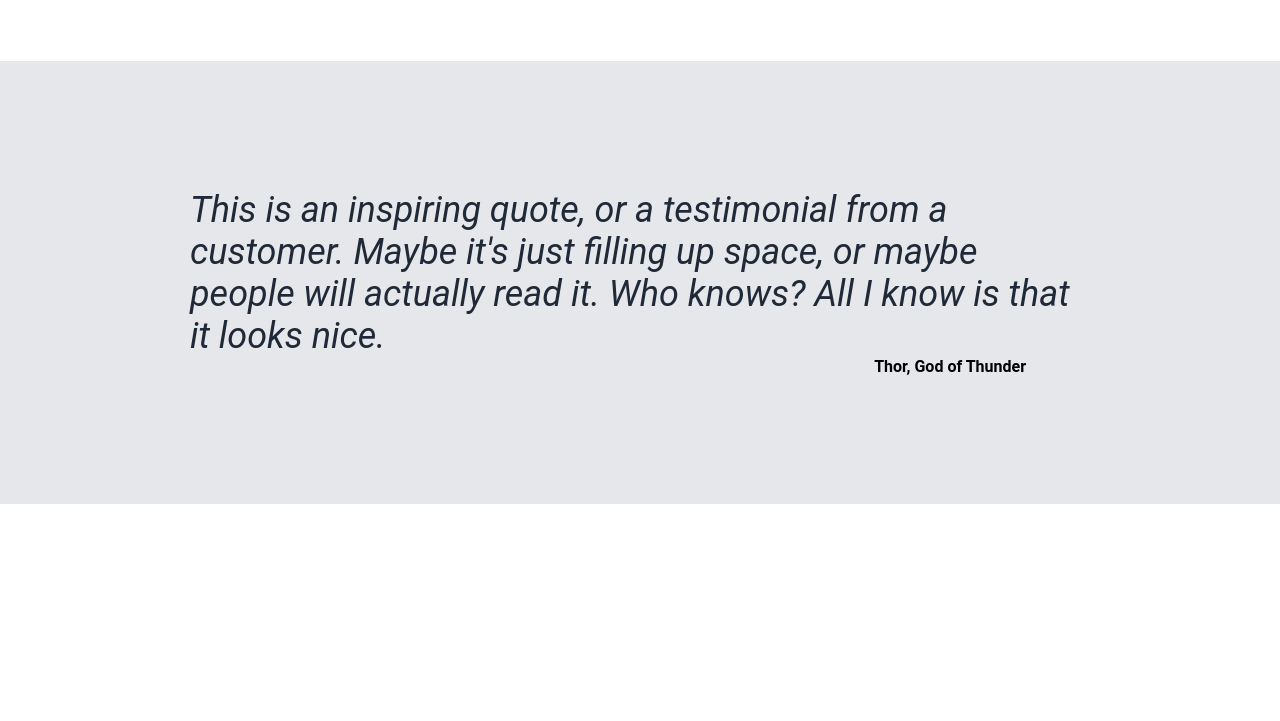
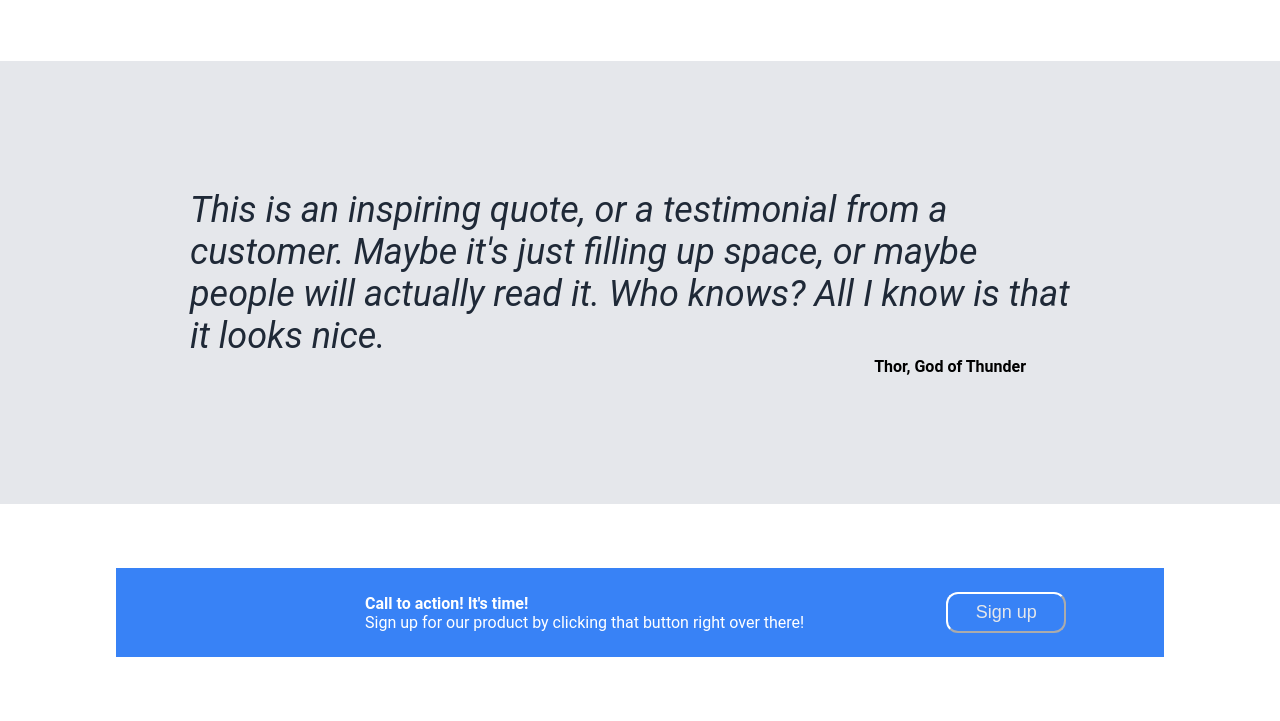
Before and after one commit to rg333777/odin-landing-page, a plain HTML site: page index.html in a window 1280 px wide. Shown: the part 781-1502 px from the top of the page. Before the commit the page ends 1285 px from the top, so only its background shows below. Drawn offline with Linux system fonts and the light colour scheme.

Commit message:
finished final design

```diff
--- a/index.html
+++ b/index.html
@@ -55,5 +55,16 @@
                 <div class="quote-author">Thor, God of Thunder</div>
             </div>
         </div>
+        <div class="call-to-action-section">
+            <div class="call-container">
+                <div class="call-left">
+                    <div class="call-line1">Call to action! It's time!</div>
+                    <div class="call-line2">Sign up for our product by clicking that button right over there!</div>
+                </div>
+                <div class="call-right">
+                    <button class="sign-up">Sign up</button>
+                </div>
+            </div>
+        </div>
     </body>
 </html>
--- a/style.css
+++ b/style.css
@@ -160,3 +160,39 @@ button {
     font-weight: bold;
     padding-right: 64px;
 }
+
+.call-to-action-section {
+    display: flex;
+    justify-content: center;
+    align-items: center;
+    padding: 64px;
+}
+
+.call-container {
+    display: flex;
+    justify-items: space-around;
+    align-items: center;
+    background-color: #3882f6;
+    width: 1000px;
+    padding: 24px;
+    color: white;
+}
+
+.call-left {
+    display: flex;
+    flex-direction: column;
+    flex: 3;
+    padding-left: 225px;
+}
+
+.call-line1 {
+    font-weight: bold;
+}
+
+.sign-up {
+    border-color: white;
+}
+
+.call-right {
+    flex: 1;
+}
```
